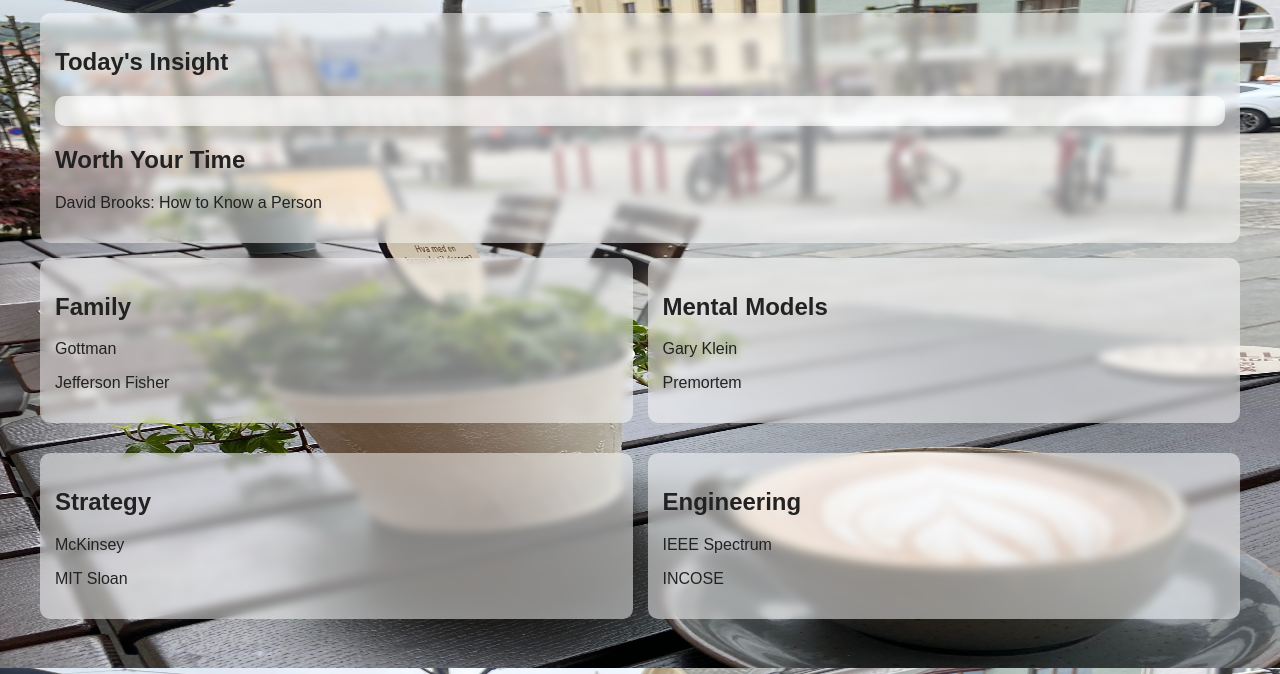
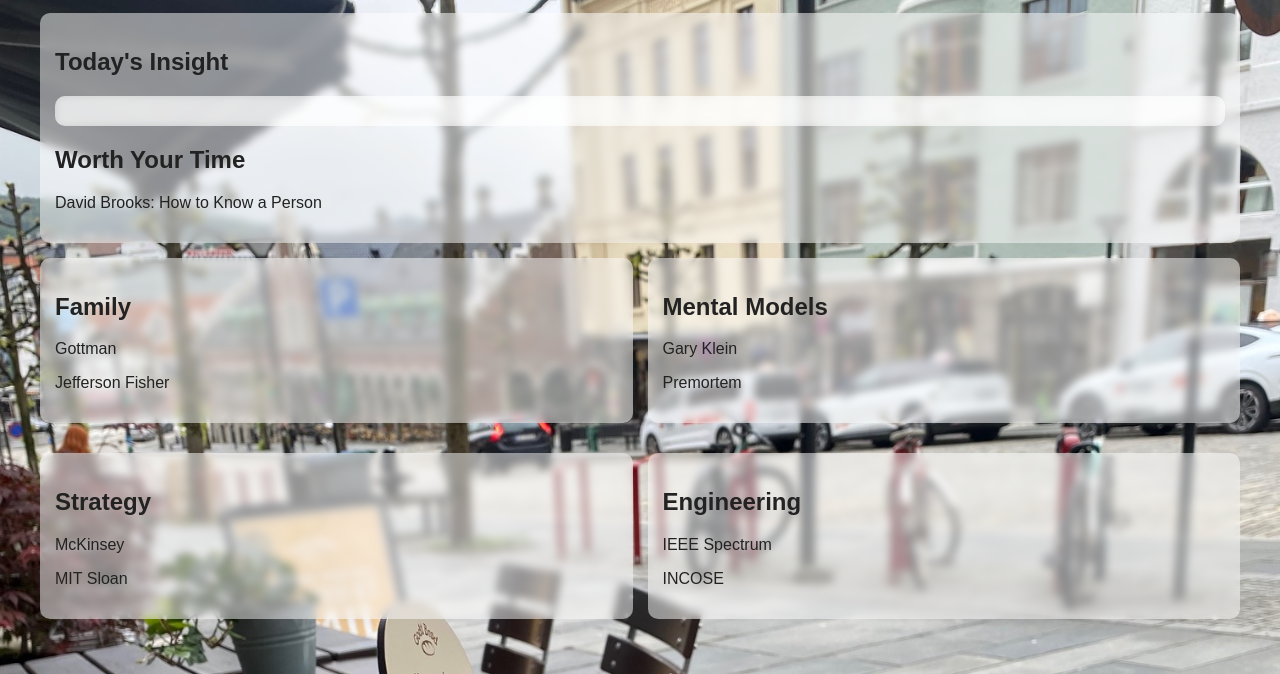
Before and after one commit to jlebaron442/personal-intelligence-dashboard, a plain HTML site: page index.html in a window 1280 px wide. Shown: the part 132-806 px from the top of the page. Drawn offline with Linux system fonts and the light colour scheme; a web font is replaced by a local one.

Commit message:
Update index.html

```diff
--- a/index.html
+++ b/index.html
@@ -6,7 +6,7 @@
 @import url('https://fonts.cdnfonts.com/css/satoshi');
 body{
   background-image: url('IMG_4433.jpeg');
-  background-size: 100% auto; background-position: center; background-attachment: fixed;
+  background-size: cover; background-position: center; background-attachment: fixed;
   margin:40px;
   font-family:'Satoshi',sans-serif;
   color:#222;
```
